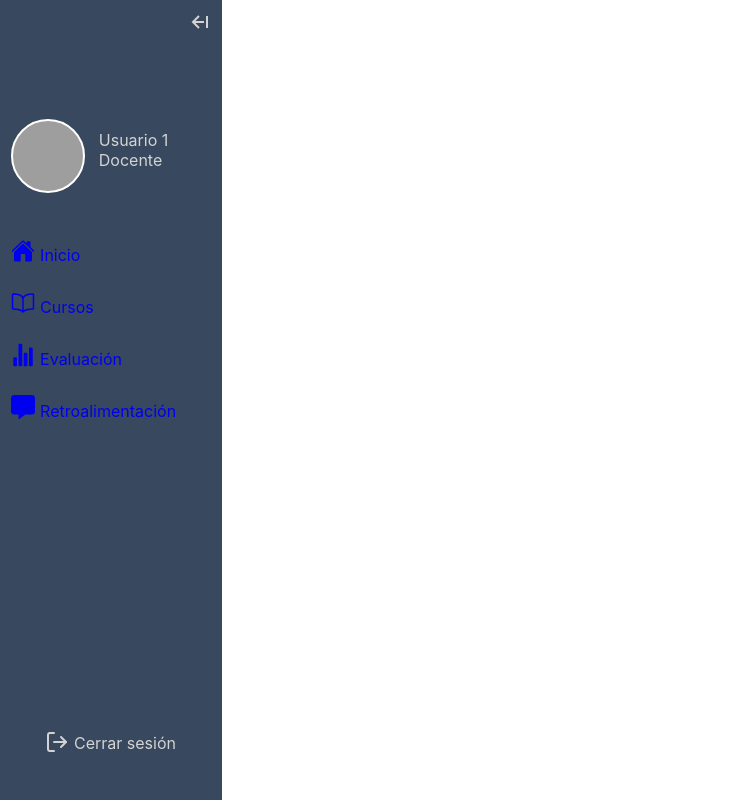
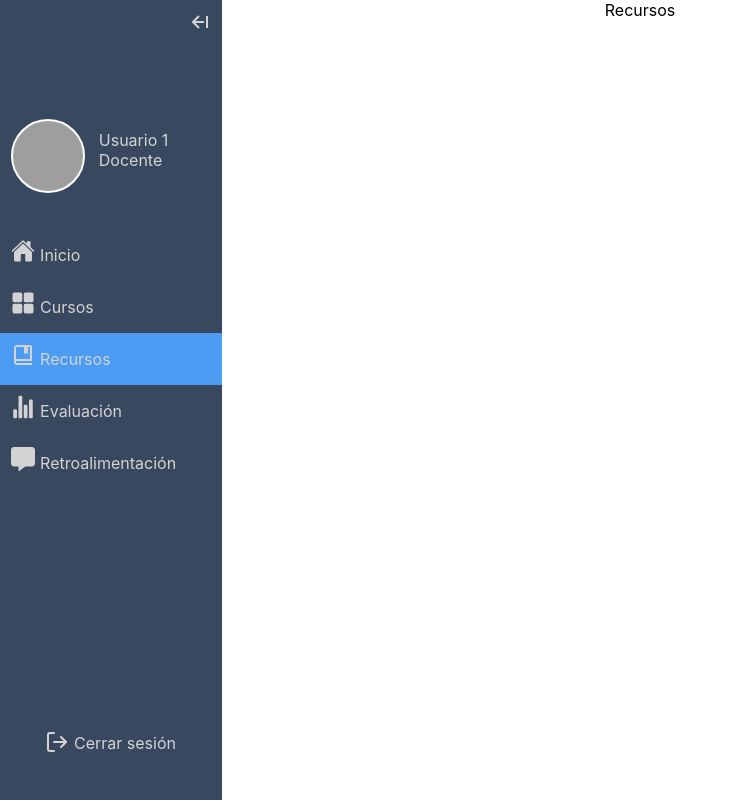
Before and after one commit to Aalzate95/Iot-cloud-front, a React (Create React App) app: page /resources/courses in a window 1280 px wide. Shown: the whole page, without its empty margins (0-738 px from the left). Built offline with nearby package versions, Linux system fonts and the light colour scheme; grey boxes are pictures that could not be loaded.

Commit message:
sidebar and resources

```diff
--- a/src/Routes.js
+++ b/src/Routes.js
@@ -10,16 +10,40 @@ import Courses from './views/courses/Courses'
 import Evaluation from './views/evaluation/Evaluation'
 import FeedBack from './views/feedBack/FeedBack'
 import NavBar from './components/navBar/NavBar'
+import Resources from './views/resources/Resources';
 const Routes = () => {
     return (
         <Router>
             <Switch>
-                <NavBar>
-                    <Route exact path="/" component={Home}/>
-                    <Route path="/courses" component={Courses}/>
-                    <Route path="/evaluations" component={Evaluation}/>
-                    <Route path="/feedback" component={FeedBack}/>
-                </NavBar>
+                <Route exact path="/">
+                    <NavBar>
+                        <Home/>
+                    </NavBar>
+                </Route>
+
+                <Route path="/courses">
+                    <NavBar>
+                        <Courses/>
+                    </NavBar>
+                </Route>
+
+                <Route path="/evaluations" >
+                    <NavBar>
+                        <Evaluation/>
+                    </NavBar>
+                </Route>
+
+                <Route path="/feedback">
+                    <NavBar>
+                        <FeedBack/>
+                    </NavBar>
+                </Route>
+
+                <Route path="/resources">
+                    <NavBar>
+                        <Resources/>
+                    </NavBar>
+                </Route>
 
                 <Route component={NotFound}/>
 
--- a/src/api/Api.js
+++ b/src/api/Api.js
@@ -29,7 +29,6 @@ const makeDelete = (url,object={}, options = {}) => {
     return fetch(url, {body, headers, method: 'DELETE'}).then(res =>res.json());
 };
 
-
 // Esta función es para que la usen como ejemplo o referencia.
 export const fetchRecurso = (id) =>{
     const url ="http://localhost:8000/recursos/"+id+"/";
--- a/src/components/navBar/NavBar.css
+++ b/src/components/navBar/NavBar.css
@@ -14,6 +14,11 @@
     background-color:#38485e;
     color:lightgray;
 }
+
+.Nav_link p{
+    color:lightgray;
+}
+
 
 .NavBar-links{
     display:flex;
@@ -45,6 +50,10 @@
     cursor:pointer;
 }
 
+.Nav_link:hover p,.Nav_link:hover svg{
+    color:black;
+}
+
 .Nav_link:active{
     color:gray
 }
@@ -71,10 +80,12 @@
 }
 
 .icon{
+    color:lightgray;
     margin:10px 5px 0 0;
 }
 
 .NavBar-Style svg{
+
     font-size:1.5rem;
 }
 
--- a/src/components/navBar/NavBar.js
+++ b/src/components/navBar/NavBar.js
@@ -2,9 +2,10 @@ import React,{useState} from 'react';
 import './NavBar.css'
 import { NavLink } from 'react-router-dom'
 import { FiLogOut } from "react-icons/fi";
-import {IoHome,IoStatsChart,IoBookOutline} from "react-icons/io5";
+import {IoHome,IoStatsChart,IoGrid} from "react-icons/io5";
 import { FaCommentAlt } from "react-icons/fa";
-import {BiArrowFromRight, BiArrowFromLeft} from "react-icons/bi";
+import {BiArrowFromRight, BiArrowFromLeft,BiBookBookmark} from "react-icons/bi";
+
 
 const usuario = {
     name:"Usuario 1",
@@ -16,7 +17,7 @@ const NavBar = ({children}) => {
     const [isHidden,setIsHidden] = useState(false)
 
     const activeStyles = {
-        color:"black",
+        color:"lightgray",
     }
 
     const renderPerfilImage = () =>{
@@ -54,11 +55,17 @@ const NavBar = ({children}) => {
                             </div>
                             <p>Inicio</p>
                         </NavLink>
-                        <NavLink className="Nav_link" activeClassName="activeRoute"  to='/cursos' activeStyle={activeStyles}>
+                        <NavLink className="Nav_link" activeClassName="activeRoute"  to='/courses' activeStyle={activeStyles}>
                             <div className="icon">
-                                <IoBookOutline/>
+                                <IoGrid/>
                             </div>
                             <p>Cursos</p>
+                        </NavLink>
+                        <NavLink className="Nav_link" activeClassName="activeRoute" to='/resources' activeStyle={activeStyles}>
+                            <div className="icon">
+                                <BiBookBookmark/>
+                            </div>
+                            <p>Recursos</p>
                         </NavLink>
                         <NavLink className="Nav_link" activeClassName="activeRoute" to='/evaluations' activeStyle={activeStyles}>
                             <div className="icon">
--- a/src/views/home/Home.js
+++ b/src/views/home/Home.js
@@ -1,7 +1,10 @@
 import React from 'react';
 import './Home.css'
+import {fetchRecurso} from '../../api/Api'
 
 const Home = () => {
+
+
     return (
         <div>
             Home
--- a/src/views/notFound/NotFound.js
+++ b/src/views/notFound/NotFound.js
@@ -3,7 +3,7 @@ import React from 'react';
 const NotFound = () => {
     return (
         <div>
-
+            404
         </div>
      );
 }
--- /dev/null
+++ b/src/views/resources/Resources.js
@@ -0,0 +1,12 @@
+import React from 'react';
+import './Resources.css'
+
+const Resources = () => {
+    return (
+    <div>
+        Recursos
+    </div>
+    );
+}
+
+export default Resources;
```
Also changed, not shown: src/views/resources/Resources.css (added), 1 other file (tests, documents, lock files or other folders).
